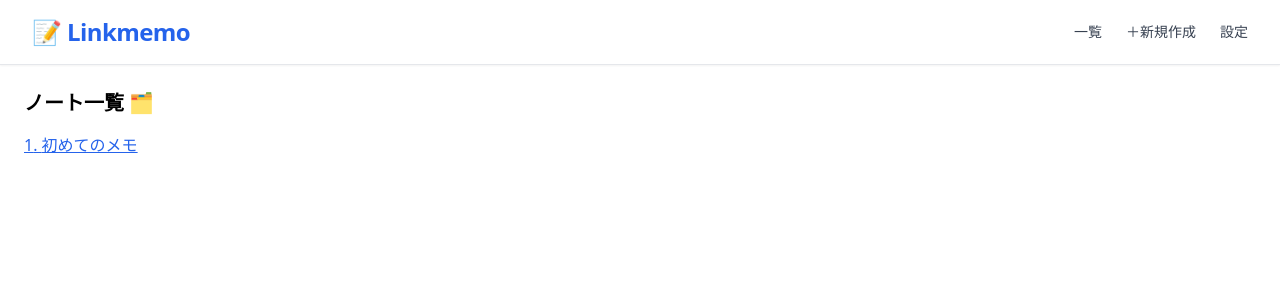
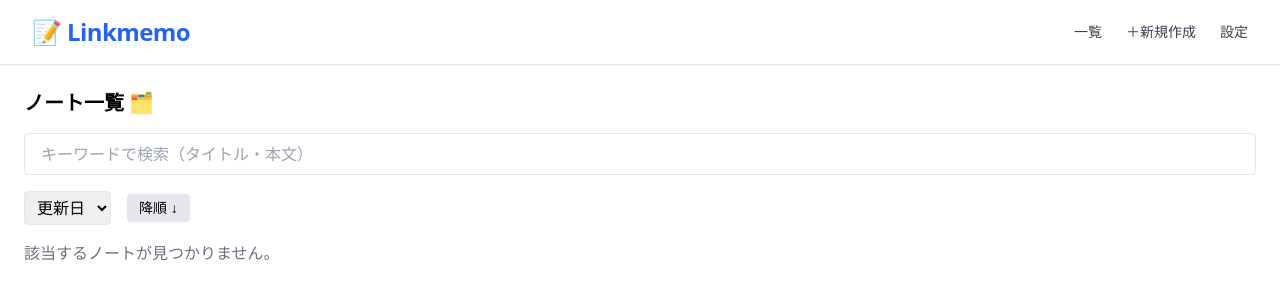
Before and after one commit to KeithCCC/linkmemo, a React (Vite) app: page / in a window 1280 px wide. Shown: the top 300 px of the page. Built offline with nearby package versions, Linux system fonts and the light colour scheme.

Commit message:
Filter and sort

```diff
--- a/src/context/NotesContext.jsx
+++ b/src/context/NotesContext.jsx
@@ -1,38 +1,69 @@
 import { createContext, useContext, useEffect, useState } from "react";
 
 const NotesContext = createContext();
-
 export const useNotesContext = () => useContext(NotesContext);
 
 const STORAGE_KEY = "notes";
 
 export const NotesProvider = ({ children }) => {
-  // 初期読み込み：localStorage → state
   const [notes, setNotes] = useState(() => {
     const stored = localStorage.getItem(STORAGE_KEY);
-    return stored ? JSON.parse(stored) : [
-      { id: "1", title: "初めてのメモ", content: "これは最初のメモです。" },
-    ];
+    const parsed = stored ? JSON.parse(stored) : [];
+    const now = new Date().toISOString();
+
+    // createdAt / updatedAt を補完
+    return parsed.map((note) => ({
+      ...note,
+      createdAt: note.createdAt || now,
+      updatedAt: note.updatedAt || now,
+    }));
   });
 
-  // notesが更新されたときlocalStorageにも保存
+  const [searchText, setSearchText] = useState("");
+  const [sortBy, setSortBy] = useState("updatedAt"); // or "createdAt"
+  const [sortOrder, setSortOrder] = useState("desc"); // or "asc"
+
   useEffect(() => {
     localStorage.setItem(STORAGE_KEY, JSON.stringify(notes));
   }, [notes]);
 
   const getNoteById = (id) => notes.find((note) => note.id === id);
 
+  const getSortedNotes = () => {
+    const filtered = notes.filter(
+      (note) =>
+        note.title.toLowerCase().includes(searchText.toLowerCase()) ||
+        note.content.toLowerCase().includes(searchText.toLowerCase())
+    );
+
+    const sorted = [...filtered].sort((a, b) => {
+      const dateA = new Date(a[sortBy]);
+      const dateB = new Date(b[sortBy]);
+
+      if (isNaN(dateA) || isNaN(dateB)) return 0;
+      return sortOrder === "asc" ? dateA - dateB : dateB - dateA;
+    });
+
+    return sorted;
+  };
+
   const addNote = (note) => {
+    const now = new Date().toISOString();
     const newNote = {
       ...note,
       id: Date.now().toString(),
+      createdAt: now,
+      updatedAt: now,
     };
     setNotes((prev) => [...prev, newNote]);
   };
 
   const updateNote = (id, updated) => {
+    const now = new Date().toISOString();
     setNotes((prev) =>
-      prev.map((note) => (note.id === id ? { ...note, ...updated } : note))
+      prev.map((note) =>
+        note.id === id ? { ...note, ...updated, updatedAt: now } : note
+      )
     );
   };
 
@@ -44,7 +75,14 @@ export const NotesProvider = ({ children }) => {
     <NotesContext.Provider
       value={{
         notes,
+        searchText,
+        setSearchText,
+        sortBy,
+        setSortBy,
+        sortOrder,
+        setSortOrder,
         getNoteById,
+        getSortedNotes,
         addNote,
         updateNote,
         deleteNote,
--- a/src/screens/HomeScreen.jsx
+++ b/src/screens/HomeScreen.jsx
@@ -2,19 +2,58 @@ import { useNotesContext } from "../context/NotesContext";
 import { Link } from "react-router-dom";
 
 export default function HomeScreen() {
-  const { notes = [] } = useNotesContext() ?? {};
+  const {
+    searchText,
+    setSearchText,
+    sortBy,
+    setSortBy,
+    sortOrder,
+    setSortOrder,
+    getSortedNotes,
+  } = useNotesContext();
+
+  const notes = getSortedNotes();
 
   return (
     <div className="p-6">
       <h1 className="text-xl font-bold mb-4">ノート一覧 🗂️</h1>
+
+      {/* 🔍 検索バー */}
+      <input
+        type="text"
+        placeholder="キーワードで検索（タイトル・本文）"
+        className="w-full px-4 py-2 border rounded mb-4"
+        value={searchText}
+        onChange={(e) => setSearchText(e.target.value)}
+      />
+
+      {/* 📅 並び替えコントロール */}
+      <div className="flex gap-4 items-center mb-4">
+        <select
+          className="border px-2 py-1 rounded"
+          value={sortBy}
+          onChange={(e) => setSortBy(e.target.value)}
+        >
+          <option value="createdAt">作成日</option>
+          <option value="updatedAt">更新日</option>
+        </select>
+
+        <button
+          onClick={() => setSortOrder((prev) => (prev === "asc" ? "desc" : "asc"))}
+          className="text-sm px-3 py-1 bg-gray-200 rounded hover:bg-gray-300"
+        >
+          {sortOrder === "asc" ? "昇順 ↑" : "降順 ↓"}
+        </button>
+      </div>
+
       {notes.length === 0 ? (
-        <p className="text-gray-500">ノートがまだありません。</p>
+        <p className="text-gray-500">該当するノートが見つかりません。</p>
       ) : (
         <ul className="space-y-2">
           {notes.map((note, index) => (
             <li key={note.id}>
               <Link
-                to={`/edit/${note.id}`} // ← 編集画面に変更
+                to={`/edit/${note.id}`}
                 className="text-blue-600 underline hover:text-blue-800"
               >
                 {index + 1}. {note.title}
```
Also changed, not shown: 1 other file (tests, documents, lock files or other folders).
